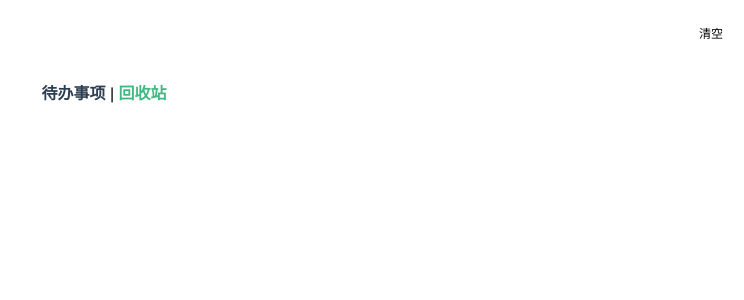
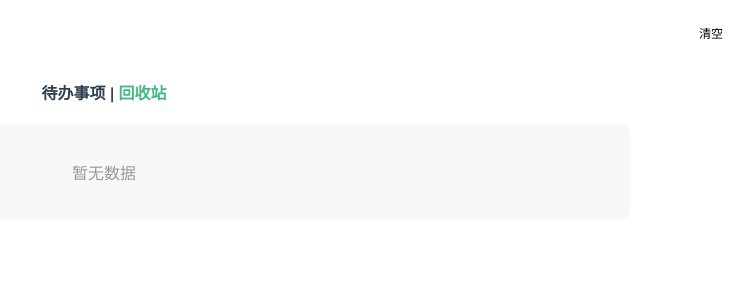
Before and after one commit to littlePig-zzf/vue3-demo, a Vue app: page / in a window 1280 px wide. Both pictures are taken after a click on the link "回收站". Shown: the top 300 px of the page, without its empty margins (536-1280 px from the left). Built offline with nearby package versions, Linux system fonts and the light colour scheme.

Commit message:
upd: 完成恢复按钮事件

```diff
--- a/src/components/item.vue
+++ b/src/components/item.vue
@@ -1,6 +1,5 @@
 <template>
-    <div class="todo-list"
-         v-if="todoList.length">
+    <div class="todo-list recycle-wrap">
         <p class="todo-list-item"
            v-for="(item, index) in todoList"
            :key="index">
@@ -14,6 +13,7 @@
             <a class="delete"
                @click="handleRecycle(index,item)">恢复</a>
         </p>
+        <p class="no-data" v-if="todoList.length === 0">暂无数据</p>
     </div>
 </template>
 
@@ -29,7 +29,7 @@ export default {
             context.emit('handle-check', index)
         }
         function handleRecycle(i, item) {
-            context.emit('handle-recycle', item)
+            context.emit('handle-recycle', i, item)
         }
         return {
             handleCheck,
@@ -39,5 +39,13 @@ export default {
 }
 </script>
 
-<style>
+<style lang="less" scoped>
+.recycle-wrap {
+    width: 80%;
+    margin: 0 auto;
+    .no-data {
+        color: #999;
+        text-align: center;
+    }
+}
 </style>
--- a/src/view/todo.vue
+++ b/src/view/todo.vue
@@ -10,8 +10,8 @@
 </template>
 
 <script>
-import ritem from '@/components/ritem'
-import { reactive } from 'vue'
+import ritem from '../components/ritem.vue'
+import { reactive, onMounted } from 'vue'
 export default {
     components: {
         ritem
@@ -30,12 +30,16 @@ export default {
         }
         function handleCheck(e) {
             data.todoList[e].checked = !data.todoList[e].checked
-            console.log(data.todoList[e].checked);
         }
         function handleDelete(i, item) {
             data.todoList.splice(i, 1)
             window.mitt.emit('addDelete', item)
         }
+        onMounted(()=>{
+            window.mitt.on('addRecycle', (obj)=>{
+                data.todoList.push(obj)
+            })
+        })
         return {
             data,
             handleInput,
```
